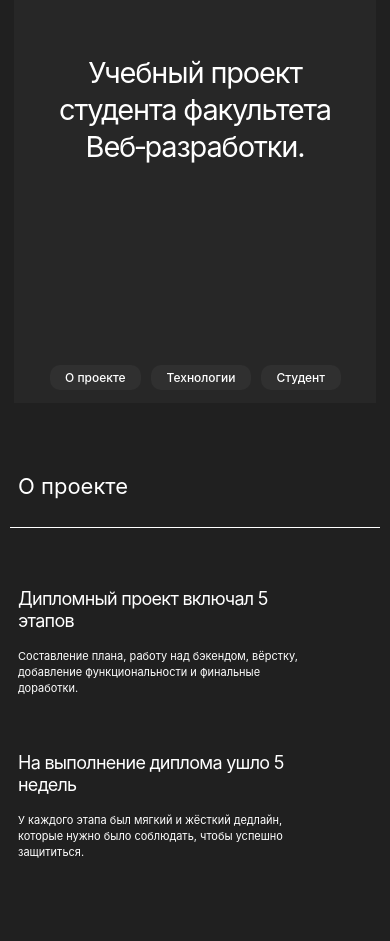
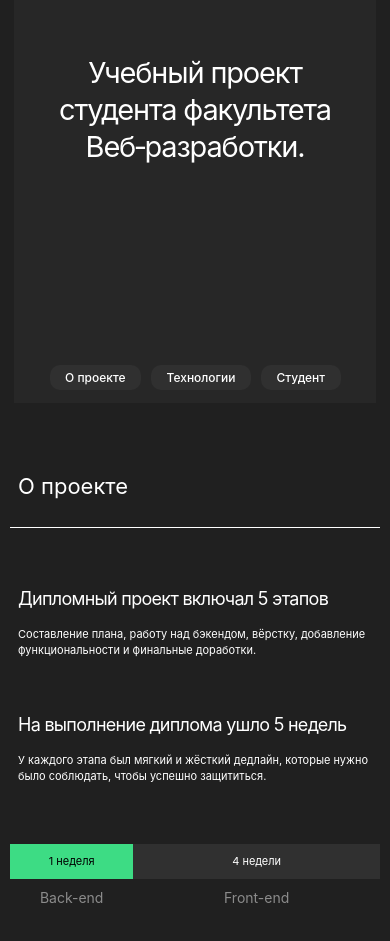
Before and after one commit to BakayAlexander/movies-explorer-frontend, a React (Create React App) app: page / in a window 390 px wide. Shown: the part 199-1140 px from the top of the page. Before the commit the page ends 1059 px from the top, so only its background shows below. Built offline with nearby package versions, Linux system fonts and the light colour scheme.

Commit message:
feat: add AboutProject

```diff
--- a/src/components/AboutProject/AboutProject.css
+++ b/src/components/AboutProject/AboutProject.css
@@ -35,12 +35,45 @@
 	line-height: 24px;
 	margin: 0;
 	letter-spacing: -0.04em;
+	font-weight: 400;
 }
 
 .aboutProject__text-subtitle {
 	font-size: 14px;
 	line-height: 20px;
 	margin: 26px 0 0 0;
+}
+
+.aboutProject__scale {
+	list-style: none;
+	display: grid;
+	grid-template-columns: 1fr 4fr;
+	grid-row-gap: 14px;
+	padding: 0;
+	margin: 110px auto;
+	max-width: calc(100% - 140px);
+}
+
+.aboutProject__duration {
+	text-align: center;
+	background-color: #3ddc84;
+	color: #000000;
+	padding: 9px 0;
+	font-size: 14px;
+	line-height: 17px;
+}
+
+.aboutProject__duration_frontend {
+	background-color: #303030;
+	color: #ffffff;
+}
+
+.aboutProject__dev-type {
+	text-align: center;
+	color: #8b8b8b;
+	margin-bottom: 110px;
+	font-size: 14px;
+	line-height: 17px;
 }
 
 @media screen and (max-width: 768px) {
@@ -66,6 +99,10 @@
 		line-height: 18px;
 		margin: 22px 0 0 0;
 	}
+
+	.aboutProject__scale {
+		max-width: calc(100% - 90px);
+	}
 }
 
 @media screen and (max-width: 600px) {
@@ -85,7 +122,7 @@
 	}
 
 	.aboutProject__text-element {
-		max-width: 300px;
+		max-width: 350px;
 	}
 
 	.aboutProject__text-title {
@@ -98,10 +135,36 @@
 		line-height: 16px;
 		margin: 16px 0 0 0;
 	}
+
+	.aboutProject__scale {
+		grid-template-columns: 1fr 2fr;
+		grid-row-gap: 10px;
+		padding: 0;
+		margin: 60px auto;
+		max-width: calc(100% - 20px);
+	}
+
+	.aboutProject__duration {
+		padding: 11px 0;
+		font-size: 11px;
+		line-height: 13px;
+	}
+
+	.aboutProject__dev-type {
+		text-align: center;
+		color: #8b8b8b;
+		margin-bottom: 110px;
+		font-size: 14px;
+		line-height: 17px;
+	}
 }
 
-@media screen and (max-width: 600px) {
+@media screen and (max-width: 375px) {
 	.aboutProject__text-element {
 		max-width: 284px;
 	}
+
+	.aboutProject__scale {
+		max-width: calc(100% - 140px);
+	}
 }
--- a/src/components/AboutProject/AboutProject.js
+++ b/src/components/AboutProject/AboutProject.js
@@ -8,18 +8,24 @@ function AboutProject() {
 			<hr className='aboutProject__line' />
 			<div className='aboutProject__text-container'>
 				<div className='aboutProject__text-element'>
-					<p className='aboutProject__text-title'>Дипломный проект включал 5 этапов</p>
+					<h3 className='aboutProject__text-title'>Дипломный проект включал 5 этапов</h3>
 					<p className='aboutProject__text-subtitle'>
 						Составление плана, работу над бэкендом, вёрстку, добавление функциональности и финальные доработки.
 					</p>
 				</div>
 				<div className='aboutProject__text-element'>
-					<p className='aboutProject__text-title'>На выполнение диплома ушло 5 недель</p>
+					<h3 className='aboutProject__text-title'>На выполнение диплома ушло 5 недель</h3>
 					<p className='aboutProject__text-subtitle'>
 						У каждого этапа был мягкий и жёсткий дедлайн, которые нужно было соблюдать, чтобы успешно защититься.
 					</p>
 				</div>
 			</div>
+			<ul className='aboutProject__scale'>
+				<li className='aboutProject__duration'>1 неделя</li>
+				<li className='aboutProject__duration aboutProject__duration_frontend'>4 недели</li>
+				<li className='aboutProject__dev-type'>Back-end</li>
+				<li className='aboutProject__dev-type'>Front-end</li>
+			</ul>
 		</section>
 	);
 }
```
